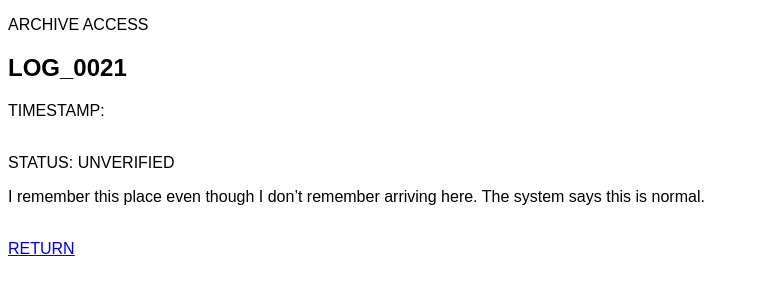
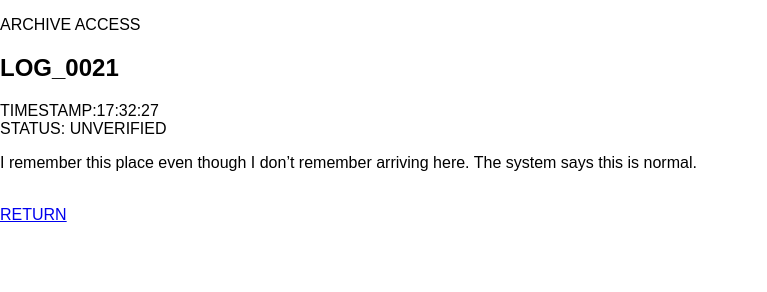
Before and after one commit to iineskhalfallah/archive_01, a plain HTML site: page archive.html in a window 1280 px wide. Shown: the whole page, without its empty margins (0-767 px from the left). Drawn offline with Linux system fonts and the light colour scheme.

Commit message:
update log 0022 TIMESTAMP

```diff
--- a/archive.html
+++ b/archive.html
@@ -13,7 +13,8 @@
 
   <h2>LOG_0021</h2>
   <p class="status">
-    TIMESTAMP: <p onload="getFormattedTime()"></p>
+    TIMESTAMP:<span id="system-time"> 00:00:00 </span>
+
   <br>
     STATUS: UNVERIFIED
 
--- a/css/archivestyle.css
+++ b/css/archivestyle.css
@@ -1,12 +1,13 @@
-.top {
+.boot-screen{
     width: 100%;
     height: 42px;
     position: fixed;
     z-index: 1;
     right: 0px;
     top: 0px;
-    background-image: url('../assets/images/black_lace.png') repeat left top;
+    background-image: url('../assets/images/black_lace.png') repeat left top !important;
 }
+
 body{
     background-image: url('../assets/image/bg.jpg');
     background: rgb(255, 255, 255);
--- a/js/time.js
+++ b/js/time.js
@@ -1,12 +1,19 @@
- function getFormattedTime() {
+
+
+      function updateSystemTime() {
           const now = new Date();
-          const hours = now.getHours().toString().padStart(2, '0');
-          const minutes = now.getMinutes().toString().padStart(2, '0');
-          const seconds = now.getSeconds().toString().padStart(2, '0');
-          return `${hours}:${minutes}:${seconds}`;
-      }
 
-    console.log(getFormattedTime()); // Example output: "00:15:00"
-      // const date = new Date();
-      // const displayElement=document.getElementById("time");
-      // displayElement.innerHTML(date);
+            const hours = String(now.getHours()).padStart(2, '0');
+              const minutes = String(now.getMinutes()).padStart(2, '0');
+                const seconds = String(now.getSeconds()).padStart(2, '0');
+
+                  const timeString = `${hours}:${minutes}:${seconds}`;
+
+                    document.getElementById('system-time').textContent = timeString;
+                    }
+
+                    // update immediately
+                    updateSystemTime();
+
+                    // update every second
+                    setInterval(updateSystemTime, 1000);
```
